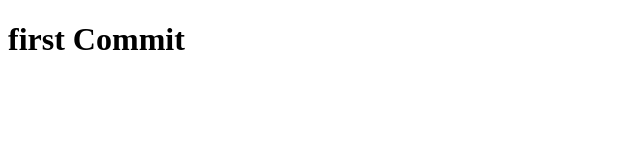
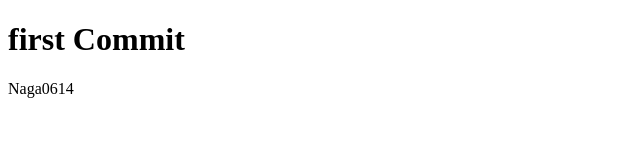
Before and after one commit to recursion-red/practice, a plain HTML site: page index.html in a window 1280 px wide. Shown: the full height of the page, 0-640 px from the left. Drawn offline with Linux system fonts and the light colour scheme.

Commit message:
Naga0614

```diff
--- a/index.html
+++ b/index.html
@@ -1,10 +1,11 @@
 <!DOCTYPE html>
 <html lang="en">
   <head>
-        <meta charset="UTF-8">
+    <meta charset="UTF-8" />
     <title>firstCommit</title>
   </head>
   <body>
     <h1>first Commit</h1>
+    <p>Naga0614</p>
   </body>
 </html>
```
Lines whose indentation alone changed are shown as unchanged.
